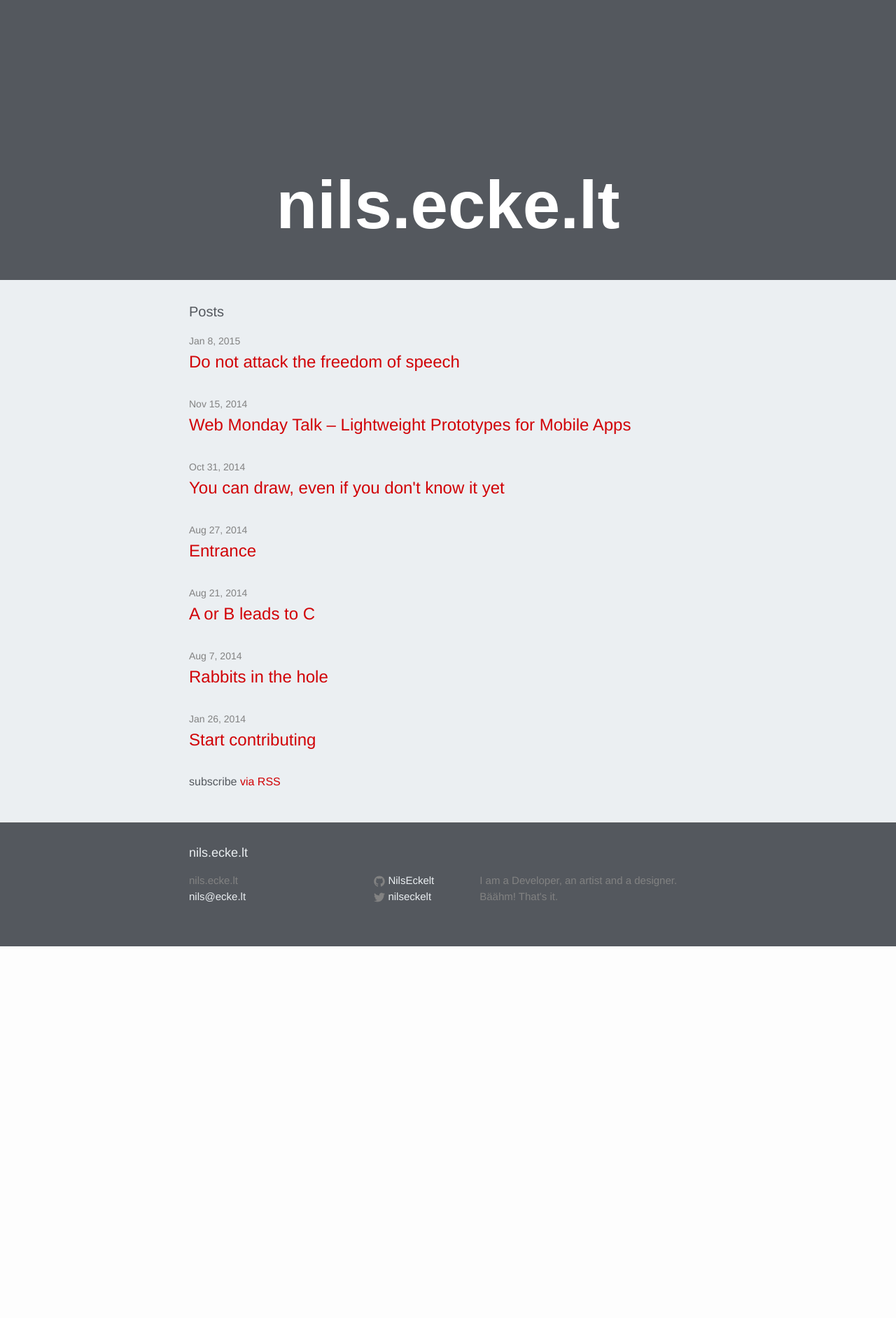
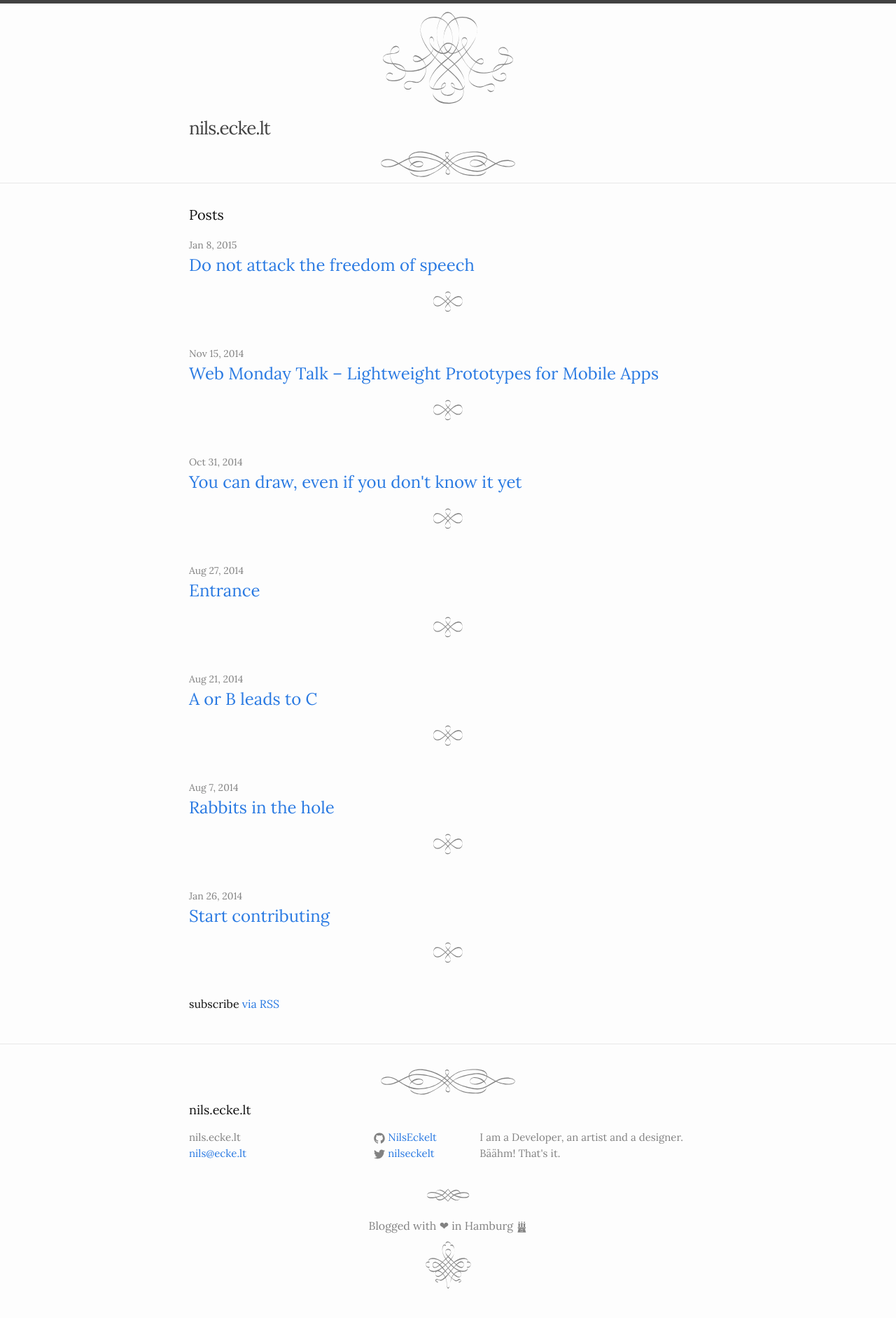
Before and after one commit to NilsEckelt/gh-pages, a Jekyll site: the page built from index.html, in a window 1280 px wide. Shown: the whole page at 70% size. Built offline with Jekyll 4.4.1, drawn with Linux system fonts in a browser that asks for light colours; nearby versions of some CDN libraries; a script that is not in the unit is left out; before the commit the page ends 1352 px from its top, so only the background shows below that.

Commit message:
decoratinos added

```diff
--- a/_includes/footer.html
+++ b/_includes/footer.html
@@ -1,4 +1,6 @@
 <footer class="site-footer -dark">
+
+  <div class="deco-wide"></div>
 
   <div class="wrapper">
 
@@ -52,4 +54,30 @@
 
   </div>
 
+  <div class="deco-medium"></div>
+
+  <div class="signature">
+    Blogged with ❤ in Hamburg
+              <span class="icon">
+              <svg viewBox="0 0 16 16">
+                <path fill="#828282" d="M9.439,2.927H7.311c0-0.314,0.223-0.585,0.549-0.727C7.849,2.165,7.84,2.129,7.84,2.091
+  c0-0.151,0.103-0.283,0.257-0.357V1H7.604V0.578h0.493V0h0.537v0.578h0.494V1H8.634v0.725C8.798,1.797,8.91,1.933,8.91,2.091
+  c0,0.039-0.009,0.074-0.021,0.109C9.216,2.342,9.439,2.613,9.439,2.927z M5.736,8.008V4.068H3.589v3.939H5.736z M9.439,7.983V4.092
+  H7.293v3.891H9.439z M13.142,7.983V4.092h-2.146v3.891H13.142z M13.987,8.25h-0.909v0.575h-0.811V8.25h-0.908v0.575h-0.811V8.25
+  H9.64v0.575H8.829V8.25H7.921v0.575H7.11V8.25H6.202v0.575H5.391V8.25H4.483v0.575H3.672V8.25H2.763v1.663h11.224V8.25z
+   M4.295,2.055l0.368,0.613l0.368-0.613l0.748,0.006L5.399,1.455l0.379-0.607L5.031,0.855L4.663,0.242L4.295,0.855L3.547,0.848
+  l0.379,0.607L3.547,2.061L4.295,2.055z M11.7,2.055l0.368,0.613l0.368-0.613l0.747,0.006l-0.379-0.606l0.379-0.607l-0.747,0.007
+  l-0.368-0.613L11.7,0.855l-0.747-0.007l0.38,0.607l-0.38,0.606L11.7,2.055z M6.169,3.596V3.438V2.904H5.7V3.19H5.32V2.904H4.85V3.19
+  H4.471V2.904H4.002V3.19H3.623V2.904h-0.47v0.534v0.158v0.307h3.016V3.596z M13.577,3.596V3.438V2.904h-0.47V3.19h-0.379V2.904
+  h-0.471V3.19h-0.379V2.904h-0.47V3.19H11.03V2.904h-0.47v0.534v0.158v0.307h3.017V3.596z M9.883,3.19H6.867v0.713h3.016V3.19z
+   M2.501,15.168V16H14.25v-0.832H2.501z M6.848,12.269c0-0.659,0.679-1.192,1.518-1.192s1.517,0.533,1.517,1.192v2.617h4.205
+  c0,0-0.303-1.092-0.602-2.227c-0.299-1.136-0.345-2.504-0.345-2.504H3.589c0,0,0.017,1.011-0.339,2.365
+  c-0.356,1.354-0.607,2.365-0.607,2.365h4.206V12.269z M8.366,11.406c-0.653,0-1.183,0.417-1.183,0.929v2.468h2.365v-2.468
+  C9.548,11.823,9.019,11.406,8.366,11.406z"/>
+</svg>
+</span>
+  </div>
+
+  <div class="deco-final"></div>
+
 </footer>
--- a/_includes/head.html
+++ b/_includes/head.html
@@ -7,8 +7,10 @@
   <meta name="description" content="{% if page.excerpt %}{{ page.excerpt | strip_html | strip_newlines | truncate: 160 }}{% else %}{{ site.description }}{% endif %}">
 
   <link rel="stylesheet" href="{{ "/css/main.css" | prepend: site.baseurl }}">
+  <link href='http://fonts.googleapis.com/css?family=Lora:400,400italic' rel='stylesheet' type='text/css'>
   <link rel="canonical" href="{{ page.url | replace:'index.html','' | prepend: site.baseurl | prepend: site.url }}">
   <link rel="alternate" type="application/rss+xml" title="{{ site.title }}" href="{{ "/feed.xml" | prepend: site.baseurl | prepend: site.url }}" />
+
 
   <script type="text/javascript" src="http://code.jquery.com/jquery-2.1.3.min.js"></script>
   <script type="text/javascript" src="{{ "/js/blur.js" | prepend: site.baseurl }}"></script>
--- a/_includes/header.html
+++ b/_includes/header.html
@@ -1,10 +1,12 @@
-<header class="site-header -dark">
+<header class="site-header">
+
+  <div class="deco-start"></div>
 
   <div class="wrapper">
 
     <a class="site-title" href="{{ site.baseurl }}/">{{ site.title }}</a>
 
-    <nav class="site-nav">
+    <nav class="site-nav" style="display: none">
       <a href="#" class="menu-icon">
         <svg viewBox="0 0 18 15">
           <path fill="#424242" d="M18,1.484c0,0.82-0.665,1.484-1.484,1.484H1.484C0.665,2.969,0,2.304,0,1.484l0,0C0,0.665,0.665,0,1.484,0 h15.031C17.335,0,18,0.665,18,1.484L18,1.484z"/>
@@ -24,4 +26,6 @@
 
   </div>
 
+  <div class="deco-wide"></div>
+
 </header>
--- /dev/null
+++ b/_sass/decorations.sass
@@ -0,0 +1,23 @@
+.deco-wide
+	background: url('/img/deco-wide.svg') no-repeat 50% 0
+	height: 50px
+
+.deco-medium
+	background: url('/img/deco-medium.svg') no-repeat 50% 0
+	height: 50px
+
+.deco-short
+	background: url('/img/deco-short.svg') no-repeat 50% 0
+	height: 50px
+
+.deco-start
+	background: url('/img/deco-start.svg') no-repeat 50% 50%
+	height: 150px
+
+.deco-final
+	background: url('/img/deco-final.svg') no-repeat 50% 50%
+	height: 90px
+
+.signature
+	text-align: center
+	color: $grey-color
--- a/css/main.scss
+++ b/css/main.scss
@@ -6,7 +6,7 @@
 
 
 // Our variables
-$base-font-family: Helvetica, Arial, sans-serif;
+$base-font-family: 'Lora', serif;;
 $base-font-size:   16px;
 $small-font-size:  $base-font-size * 0.875;
 $base-line-height: 1.5;
@@ -49,6 +49,5 @@ $on-laptop:        800px;
         "base",
         "layout",
         "syntax-highlighting",
-        "color",
-        "medium"
+        "decorations"
 ;
--- a/index.html
+++ b/index.html
@@ -16,6 +16,8 @@ github_username: NilsEckelt
         <h2>
           <a class="post-link" href="{{ post.url | prepend: site.baseurl }}">{{ post.title }}</a>
         </h2>
+
+        <div class="deco-short"></div>
       </li>
     {% endfor %}
   </ul>
```
Also changed, not shown: other parts of index.html (+1 -1 lines), img/deco-final.svg (added), img/deco-medium.svg (added), img/deco-short.svg (added), img/deco-start.svg (added), img/deco-wide.svg (added), img/hamburg.svg (added), img/verzierungen.png (added).
